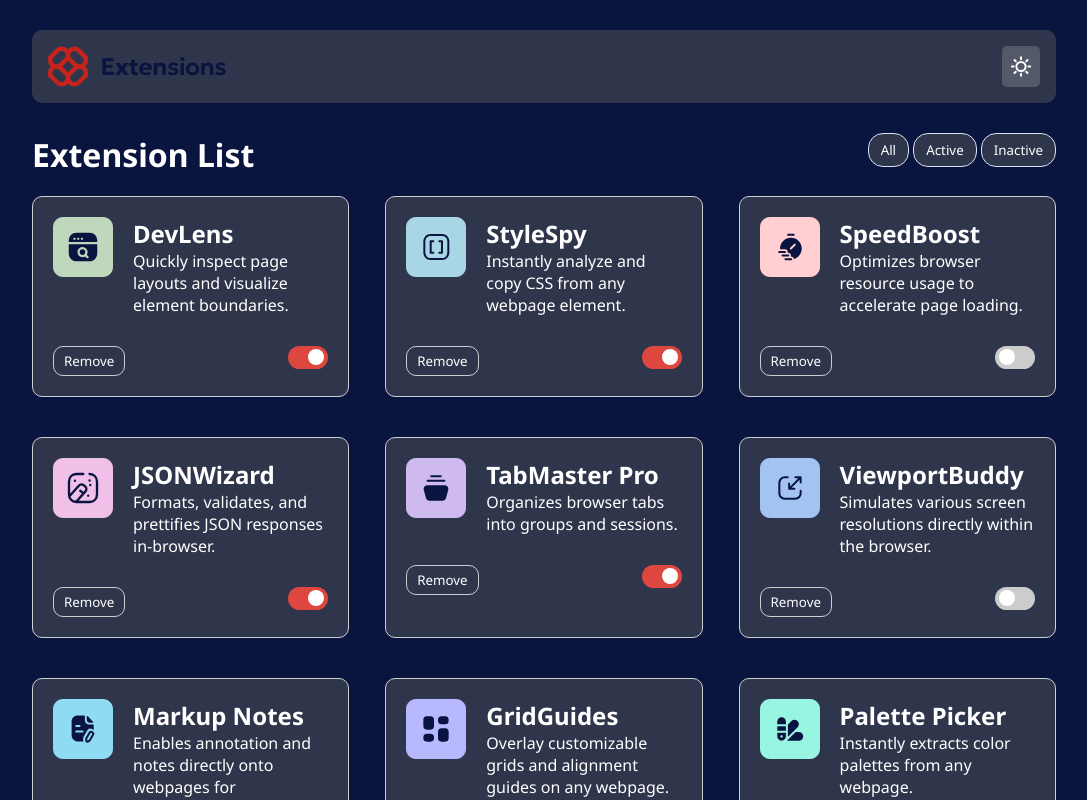
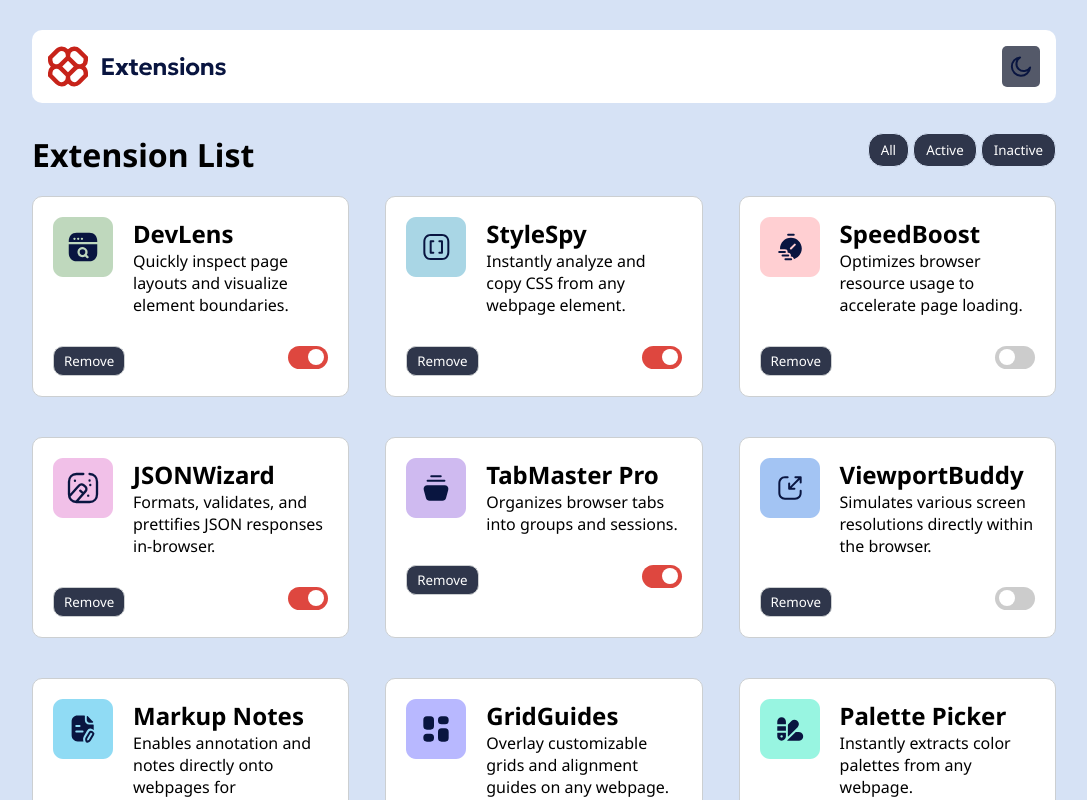
Before and after one commit to kreeshu/Browser-Extension-, a plain HTML site: page index.html in a window 1280 px wide. Both pictures are taken after a click on the picture 1117 px from the left and 66 px from the top of the page. Shown: the top 800 px of the page, without its empty margins (96-1183 px from the left). Drawn offline with Linux system fonts and the light colour scheme.

Commit message:
light and dark mode feature added

```diff
--- a/assets/style.css
+++ b/assets/style.css
@@ -9,6 +9,21 @@ body{
     background-color: hsl(227, 75%, 14%);
     color: white;
 }
+
+.light{
+    background-color: hsl(217, 61%, 90%)!important;
+    color: black!important;
+}
+
+.light-header{
+    background-color: hsl(0, 0%, 100%)!important;
+    color: black!important;
+}
+
+.light-box > *{
+    background-color: hsl(0, 0%, 100%)!important;
+}
+
 header {
     background-color:hsl(225, 23%, 24%);
     margin-top: 30px!important;
--- a/index.html
+++ b/index.html
@@ -10,9 +10,9 @@
 <link href="https://fonts.googleapis.com/css2?family=Karla:ital,wght@0,200..800;1,200..800&family=Noto+Sans:ital,wght@0,100..900;1,100..900&family=Roboto:ital,wght@0,100..900;1,100..900&display=swap" rel="stylesheet">
 </head>
 <body>
-  <header>
+  <header id="header">
     <img src="./assets/images/logo.svg" alt="logo" >
-    <img id="mode" src="./assets/images/icon-sun.svg" alt="light-mode" >
+    <img onclick="changeMode(this)" id="mode" src="./assets/images/icon-sun.svg" alt="light-mode" >
   </header>
   <div class="container">
     <div class="extension-list">
--- a/script.js
+++ b/script.js
@@ -1,6 +1,7 @@
 let box = document.getElementsByClassName('box')[0];
-
-// console.log(box.innerHTML);
+let mode = document.getElementById('mode');
+let header = document.getElementById('header');
+console.log(header)
 
 async function fetchData() {
     try {
@@ -14,26 +15,45 @@ async function fetchData() {
 
 
 function renderCard(data) {
-    data.forEach(item => {
+    for(i=0; i<12; i++){
         box.innerHTML += `
         <div class='card'>
             <div class="first">
-                <img src="${item.logo}" alt="${item.name} Logo">
+                <img src="${data[i].logo}" alt="${data[i].name} Logo">
                 <div>
-                    <h2>${item.name}</h2>
-                    <p>${item.description}</p>
+                    <h2>${data[i].name}</h2>
+                    <p>${data[i].description}</p>
                 </div>
             </div>
             <div class="second">
                 <button onclick="removeCard(this)">Remove</button>
                 <label class="switch">
-                    <input type="checkbox" ${item.isActive ? "checked" : ""}>
+                    <input type="checkbox" ${data[i].isActive ? "checked" : ""}>
                     <span class="slider round"></span>
                 </label>
             </div>
         </div>
         `;
-    });
+    }
+
+}
+
+function changeMode(e) {
+    if(e.alt == 'light-mode'){
+        e.src='http://127.0.0.1:5500/assets/images/icon-moon.svg';
+        e.alt='dark-mode';
+        document.body.classList = ['light'];
+        box.classList.add('light-box');
+        header.classList.add('light-header');
+    }else{
+        e.src='http://127.0.0.1:5500/assets/images/icon-sun.svg';
+        e.alt='light-mode';
+        document.body.classList = [''];
+        box.classList.remove('light-box');
+        header.classList.remove('light-header');
+    }
+
+
 }
 
 
```
